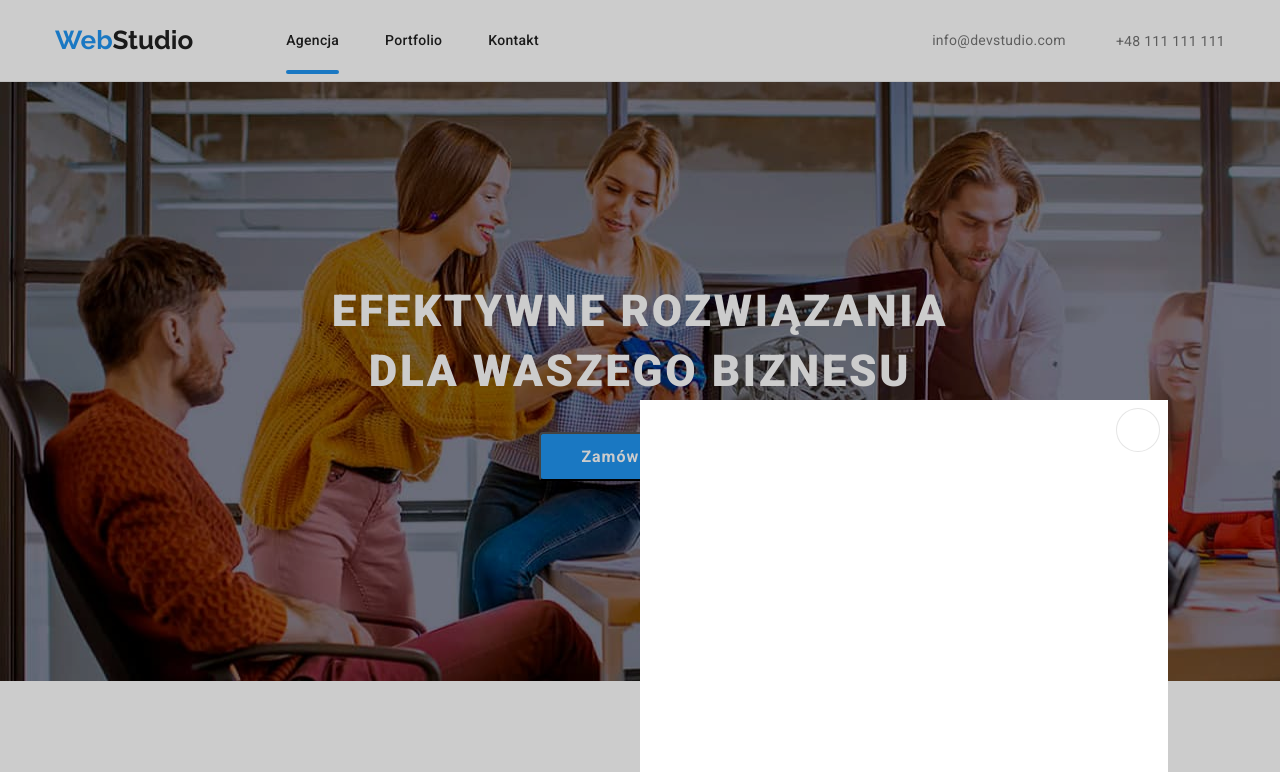
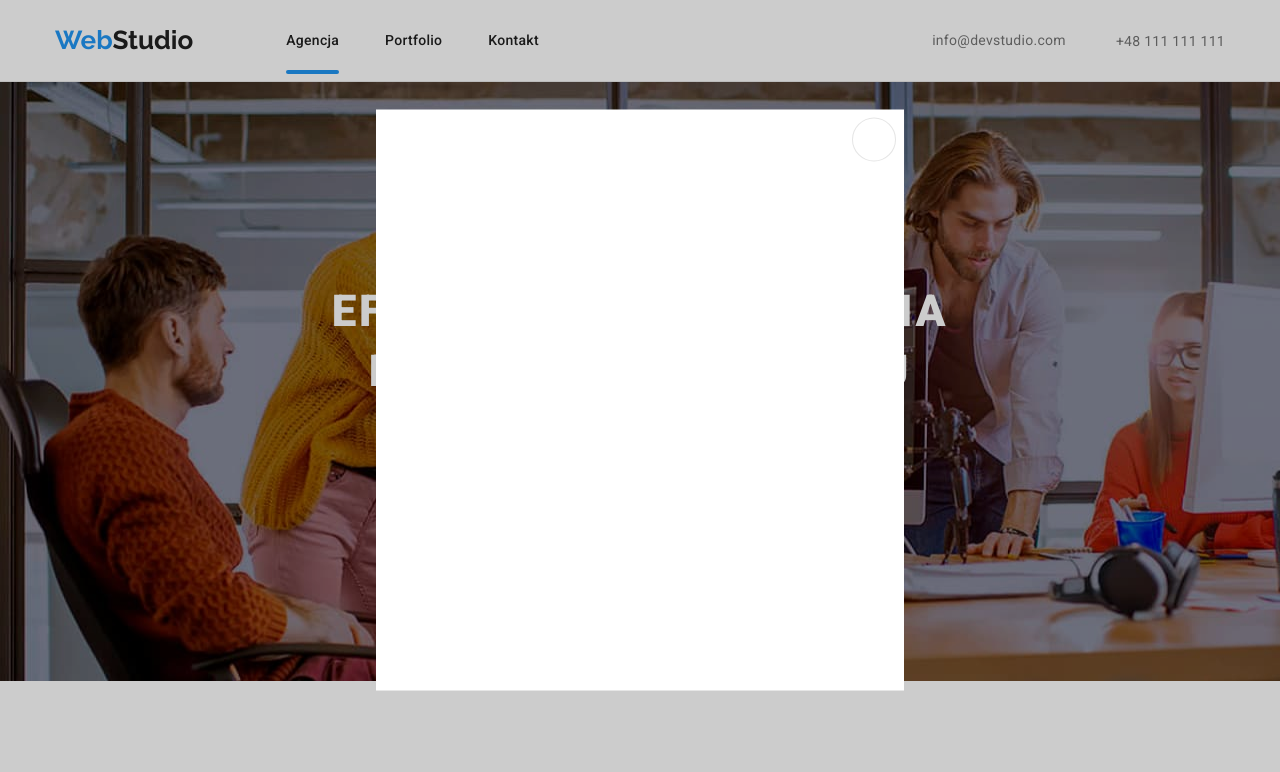
Before and after one commit to AdamAlot/goit-markup-hw-05, a plain HTML site: page index.html in a window 1280 px wide. Both pictures are taken after a click on the button "Zamów usługe". Shown: the top 772 px of the page. Drawn offline with nearby package versions, Linux system fonts and the light colour scheme.

Commit message:
final touches on modal transitions

```diff
--- a/css/styles.css
+++ b/css/styles.css
@@ -43,12 +43,13 @@ img {
   width: 100%;
   height: 100%;
   background: rgba(0, 0, 0, 0.2);
+  transition: visibility 1s ease, opacity 1s ease;
 }
 .modal {
   position: absolute;
   top: 50%;
   left: 50%;
-  transform: translate(-50% -50%), scale(1);
+  transform: translate(-50%, -50%) rotate(0deg) scale(1);
   transition: transform 1s ease;
   width: 528px;
   height: 581px;
@@ -61,7 +62,7 @@ img {
   opacity: 0;
 }
 .is-hidden .modal {
-  transform: scale(0);
+  transform: translate(-50%, -50%) rotate(60deg) scale(0);
 }
 
 .x-close {
```
